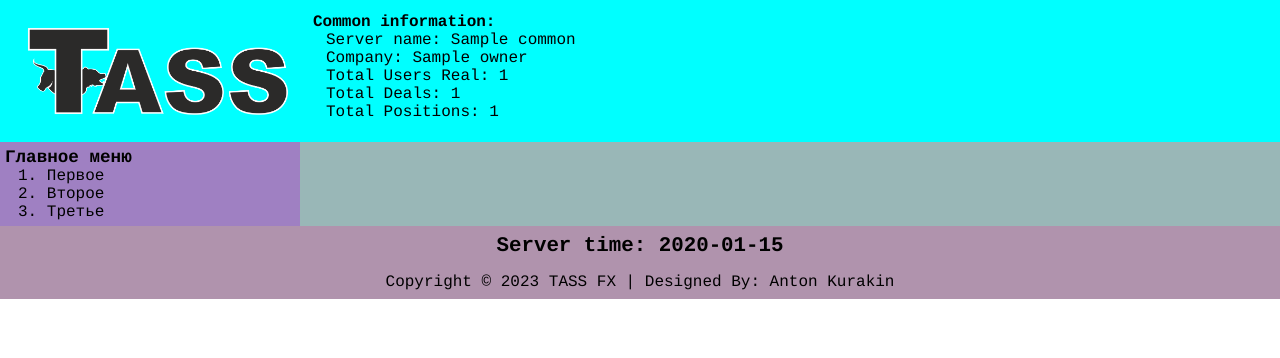
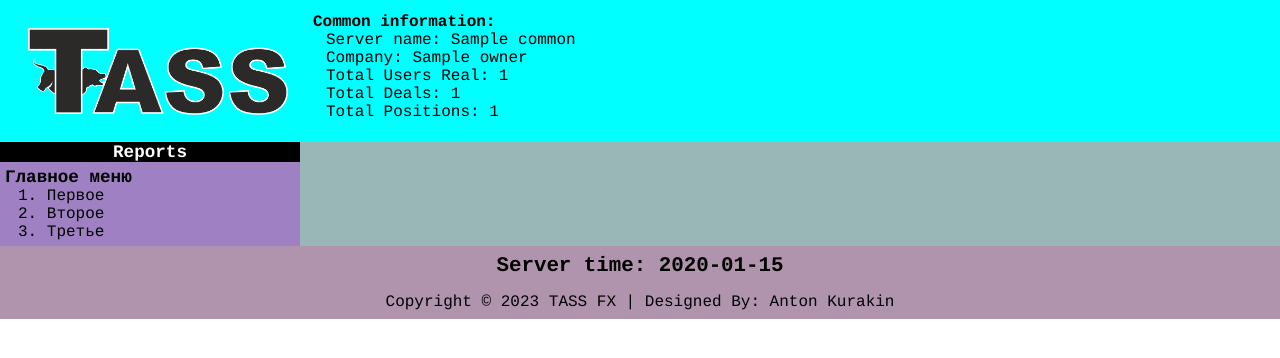
Before and after one commit to KurakinPY/TASS_MT5_WebAPI_2023, a Django app: template app/templates/mt5_reports/base.html in a window 1280 px wide. Shown: the top 358 px of the page. Run offline with Django 4.2, Linux system fonts and the light colour scheme; the template is opened without the code that fills it: most values are stand-ins (such as "Sample title", 1, 10 or a date in 2020).

Commit message:
2023-01-24

```diff
--- a/app/static/css/style.css
+++ b/app/static/css/style.css
@@ -22,6 +22,11 @@ li {margin-left: 13px; font-size: 1.0em; font-weight: normal;}
 .nav_content {
     min-width: 300px;
     background-color: rgb(159, 128, 194);}
+.nav_separator {
+    background-color: black;
+    color: white;
+    text-align: center;
+}
 
 .main_content {
     width: 100%;
--- a/app/templates/mt5_reports/menu.html
+++ b/app/templates/mt5_reports/menu.html
@@ -1,5 +1,6 @@
 {% load static %}
 <div class="nav_content">
+    <div class="nav_separator"><h6>Reports</h6></div>
     <ul>
         <h6>Главное меню</h6>
         <li>1. Первое</li>
```
